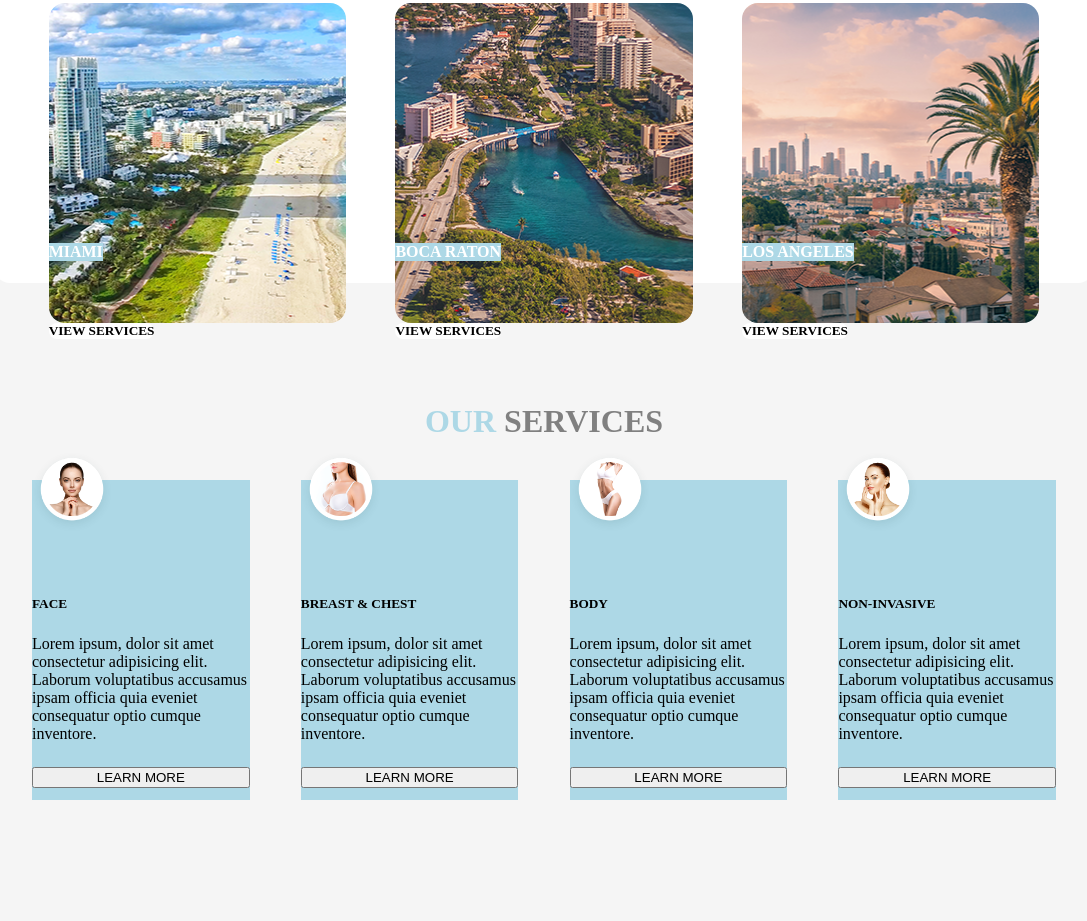
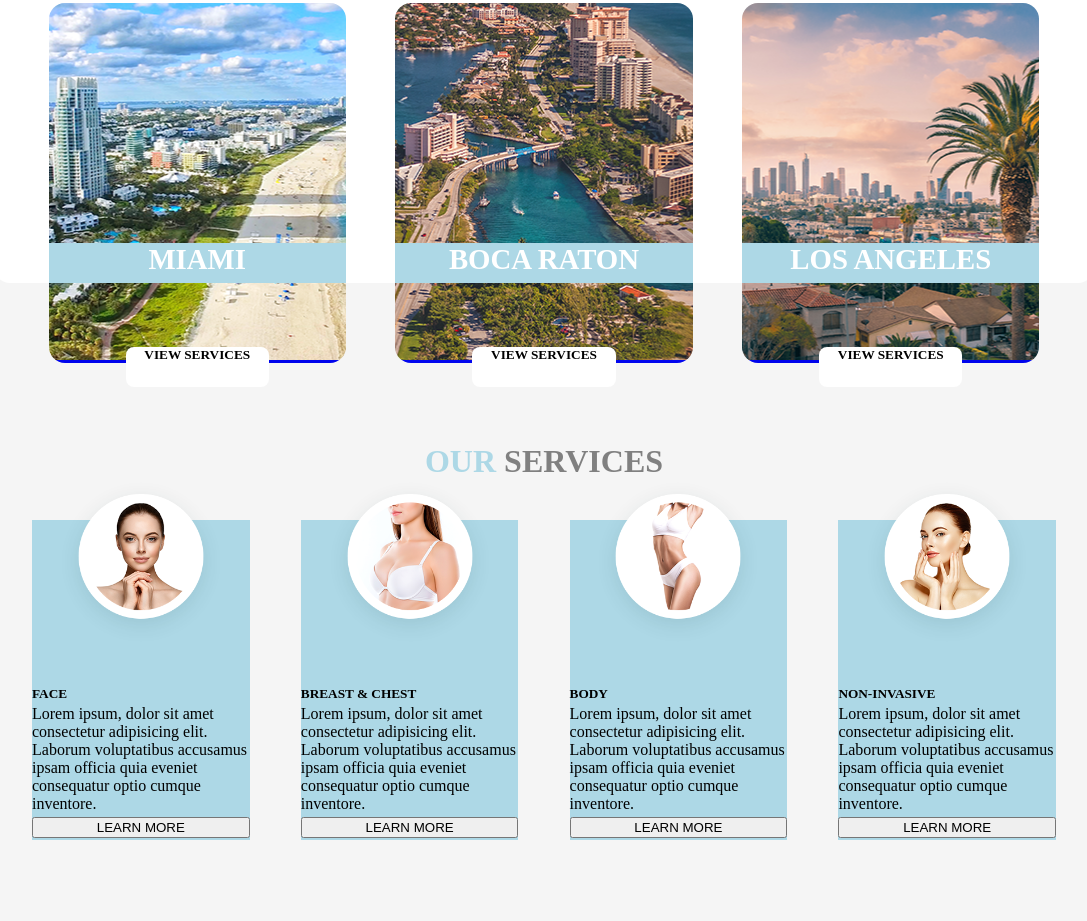
Before and after one commit to tadija84/plasticSurgery, a plain HTML site: page index.html in a window 1280 px wide. Shown: the part 677-1598 px from the top of the page, without its empty margins (96-1183 px from the left). Drawn offline with Linux system fonts and the light colour scheme.

Commit message:
some style

```diff
--- a/index.html
+++ b/index.html
@@ -13,7 +13,7 @@
         <header>
             <div id="logo"></div>
             <div id="header-content">
-                <div id="phone">1-855-206-4235</div>
+                <div id="phone"><span> &#128222;</span>1-855-206-4235</div>
                 <button>Get apointment</button>
                 <div id="burger-menu">
                     <div class="burger-div"></div>
@@ -52,21 +52,21 @@
             <h1><span> OUR</span> SERVICES</h1>
             <div class="our-services-content">
                 <div class="one-service first-service">
-                    <div class="service-image"></div>
+                    <div class="service-image"><div></div></div>
                     <h5 class="service-name">FACE</h5>
                     <p>Lorem ipsum, dolor sit amet consectetur adipisicing elit. Laborum voluptatibus accusamus ipsam
                         officia quia eveniet consequatur optio cumque inventore.</p>
                     <button>LEARN MORE</button>
                 </div>
                 <div class="one-service second-service">
-                    <div class="service-image"></div>
+                    <div class="service-image"><div></div></div>
                     <h5 class="service-name">BREAST &amp; CHEST</h5>
                     <p>Lorem ipsum, dolor sit amet consectetur adipisicing elit. Laborum voluptatibus accusamus ipsam
                         officia quia eveniet consequatur optio cumque inventore.</p>
                     <button>LEARN MORE</button>
                 </div>
                 <div class="one-service third-service">
-                    <div class="service-image"></div>
+                    <div class="service-image"><div></div></div>
                     <h5 class="service-name">BODY</h5>
                     <p>Lorem ipsum, dolor sit amet consectetur adipisicing elit. Laborum voluptatibus accusamus ipsam
                         officia quia eveniet consequatur optio cumque inventore.</p>
@@ -74,7 +74,7 @@
 
                 </div>
                 <div class="one-service fourth-service">
-                    <div class="service-image"></div>
+                    <div class="service-image"><div></div></div>
                     <h5 class="service-name">NON-INVASIVE</h5>
                     <p>Lorem ipsum, dolor sit amet consectetur adipisicing elit. Laborum voluptatibus accusamus ipsam
                         officia quia eveniet consequatur optio cumque inventore.</p>
--- a/style.scss
+++ b/style.scss
@@ -36,11 +36,15 @@ $main-color: lightblue;
         justify-content: center;
         align-items: center;
         color: $main-color;
+        span{
+          color: red;
+        }
       }
       button {
         height: 60%;
         background-color: $main-color;
         border: none;
+        border-radius: 1vh;
       }
       #burger-menu {
         padding: 5% 0;
@@ -87,7 +91,9 @@ $main-color: lightblue;
     top: 70vh;
     left: 7%;
     border-radius: 2vh;
+    padding-top: 5vh;
     h1 {
+      height: 7vh;
       color: grey;
       text-align: center;
     }
@@ -104,7 +110,7 @@ $main-color: lightblue;
       position: absolute;
       top: 15vh;
       .one-location {
-        height: 40vh;
+        height: 45vh;
         border-radius: 2vh;
         background-color: blue;
         background-position: center;
@@ -116,12 +122,20 @@ $main-color: lightblue;
         color: white;
         position: absolute;
         top: 30vh;
+        height: 5vh;
+        width: 27%;
+        text-align: center;
+        font-size: 1.8em;
       }
       h5 {
         background-color: white;
         position: absolute;
-        top: 40vh;
+        top: 43vh;
+        margin-left: 7%;
         border-radius: 1vh;
+        height: 5vh;
+        width: 13%;
+        text-align: center;
       }
       .first-location {
         background-image: url(./images/miami_image.png);
@@ -137,7 +151,7 @@ $main-color: lightblue;
   #our-services {
     height: 120vh;
     width: 100%;
-    padding-top: 55vh;
+    padding-top: 60vh;
     h1 {
       color: grey;
       text-align: center;
@@ -160,33 +174,52 @@ $main-color: lightblue;
         align-items: center;
         justify-content: center;
         .service-image {
-          width: 10vh;
-          height: 10vh;
+          display: grid;
+          align-items: center;
+          justify-content: center;
+          div{
+            width: 20vh;
+          height: 20vh;
           border-radius: 50%;
           background-position: center;
           background-size: cover;
           position: relative;
           bottom: 5vh;
+          }
+
         }
       }
       .first-service {
         .service-image {
-          background-image: url("./images/face.png");
+
+          div{
+             background-image: url("./images/face.png");
+          }
+
         }
       }
       .second-service {
         .service-image {
-          background-image: url("./images/breast.png");
+          div{
+             background-image: url("./images/breast.png");
+          }
+
         }
       }
       .third-service {
         .service-image {
-          background-image: url("./images/body.png");
+          div{
+             background-image: url("./images/body.png");
+          }
+
         }
       }
       .fourth-service {
         .service-image {
-          background-image: url("./images/labia.png");
+          div{
+             background-image: url("./images/labia.png");
+          }
+
         }
       }
     }
```
Also changed, not shown: style.css, 1 other file.
